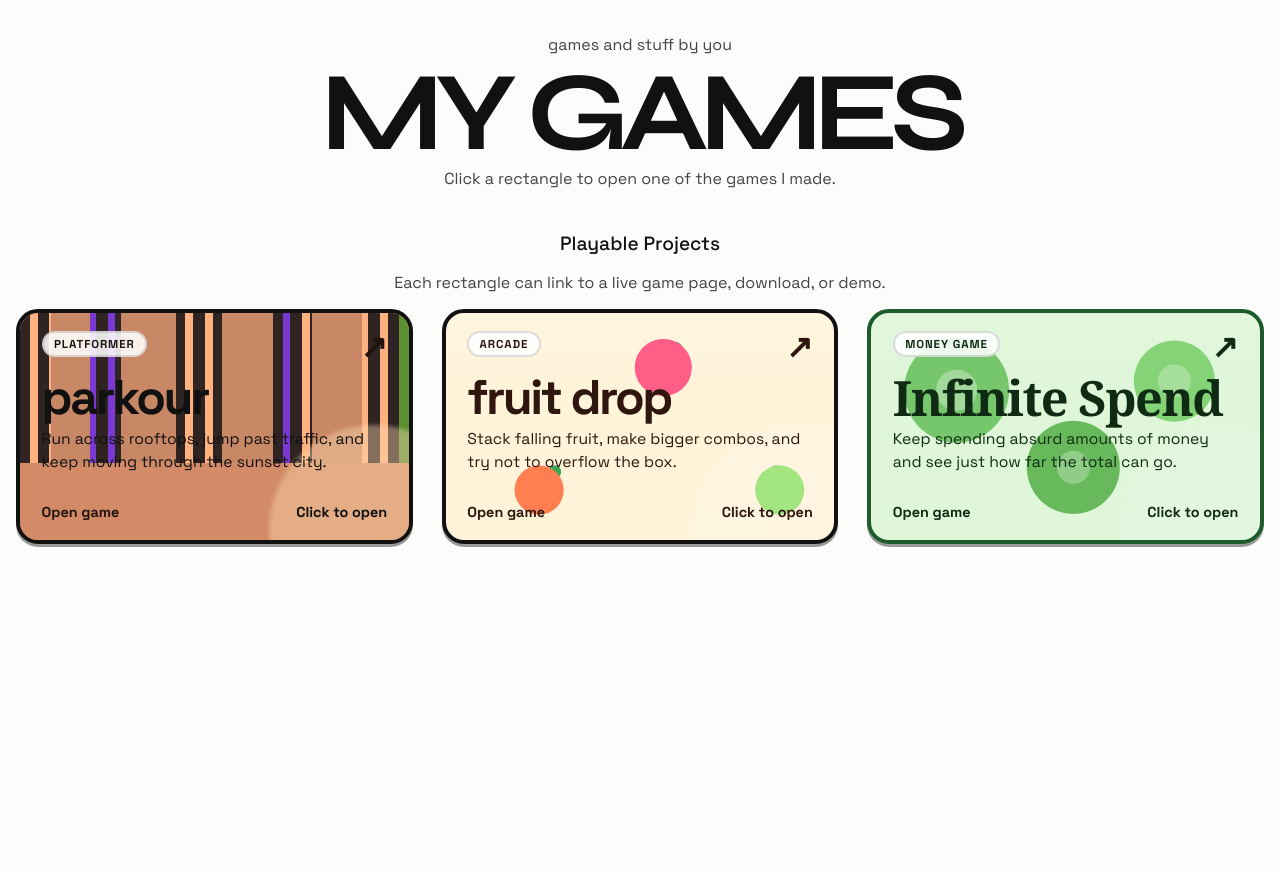
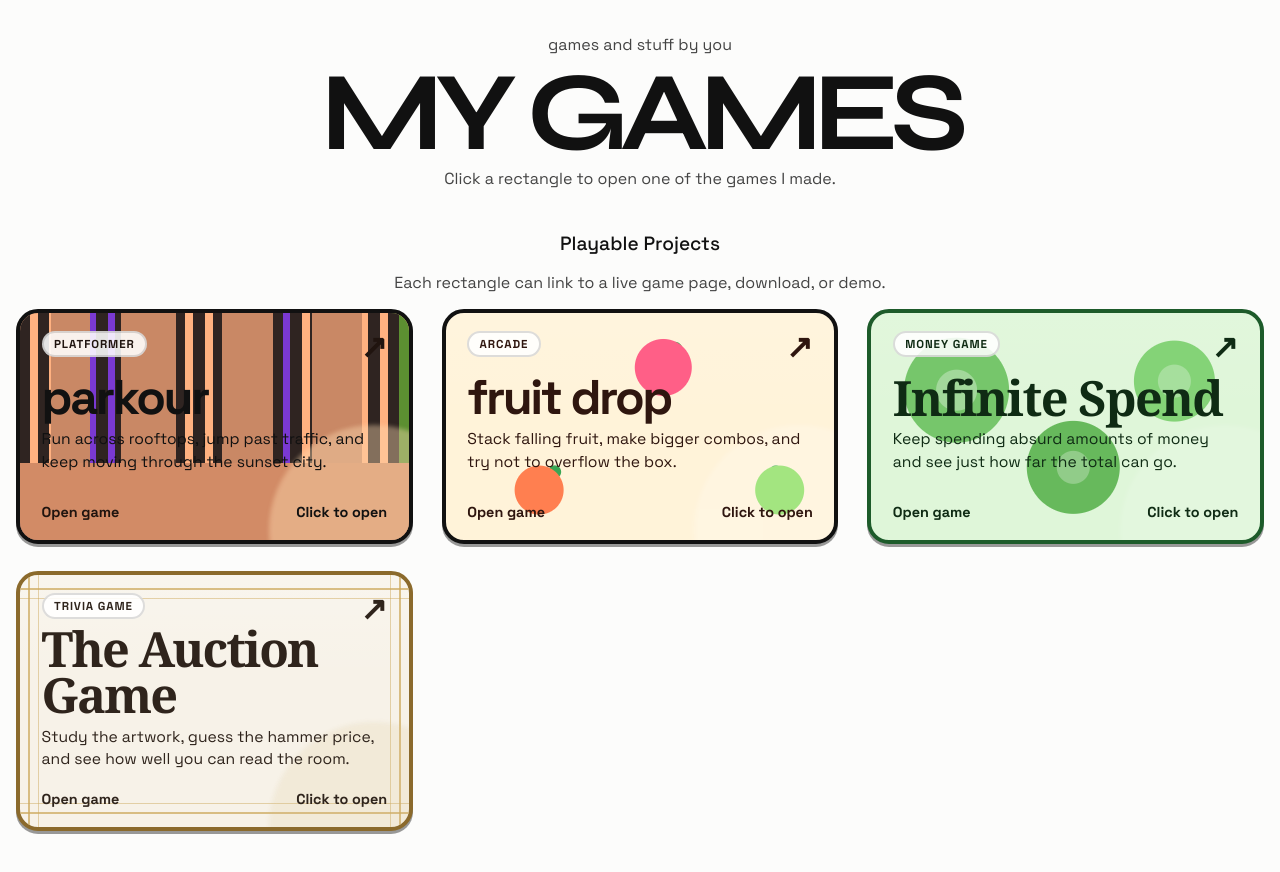
Before and after one commit to Yelon-chen/personal, a plain HTML site: page index.html in a window 1280 px wide. Before the commit the page ends 800 px from the top, so only its background shows below. Drawn offline with Linux system fonts and the light colour scheme.

Commit message:
add game

```diff
--- a/script.js
+++ b/script.js
@@ -22,6 +22,14 @@ const games = [
     link: "https://infinite-spend-6k37fkw1r-yelon-chens-projects.vercel.app/",
     action: "Open game",
     theme: "theme-money",
+  },
+  {
+    title: "The Auction Game",
+    genre: "Trivia Game",
+    description: "Study the artwork, guess the hammer price, and see how well you can read the room.",
+    link: "https://auction-three-rosy.vercel.app/",
+    action: "Open game",
+    theme: "theme-auction",
   },
 ];
 
--- a/style.css
+++ b/style.css
@@ -308,6 +308,36 @@ body {
   color: #0f2b14;
 }
 
+.theme-auction {
+  color: #2f241c;
+  --card-bg: #f7f2e8;
+  --card-border: #8b6a2c;
+  --card-overlay:
+    linear-gradient(180deg, rgba(255, 255, 255, 0.68), rgba(240, 231, 216, 0.85)),
+    radial-gradient(circle at 50% 10%, rgba(255, 255, 255, 0.5), transparent 45%);
+  --card-bubble: rgba(214, 191, 140, 0.18);
+}
+
+.theme-auction::before {
+  background:
+    linear-gradient(90deg, transparent 0 2%, rgba(204, 168, 91, 0.72) 2% 2.5%, transparent 2.5% 97.5%, rgba(204, 168, 91, 0.72) 97.5% 98%, transparent 98% 100%),
+    linear-gradient(180deg, transparent 0 5%, rgba(204, 168, 91, 0.72) 5% 5.8%, transparent 5.8% 94.2%, rgba(204, 168, 91, 0.72) 94.2% 95%, transparent 95% 100%),
+    linear-gradient(90deg, transparent 0 4.5%, rgba(204, 168, 91, 0.48) 4.5% 4.9%, transparent 4.9% 95.1%, rgba(204, 168, 91, 0.48) 95.1% 95.5%, transparent 95.5% 100%),
+    linear-gradient(180deg, transparent 0 9%, rgba(204, 168, 91, 0.48) 9% 9.4%, transparent 9.4% 90.6%, rgba(204, 168, 91, 0.48) 90.6% 91%, transparent 91% 100%),
+    linear-gradient(180deg, rgba(255, 255, 255, 0.25), transparent 40%);
+}
+
+.theme-auction h3,
+.theme-auction p,
+.theme-auction .status {
+  color: #2f241c;
+}
+
+.theme-auction h3 {
+  font-family: Georgia, serif;
+  letter-spacing: -0.04em;
+}
+
 .theme-captcha {
   --card-bg: #f8f8f8;
   --card-border: #999999;
```
